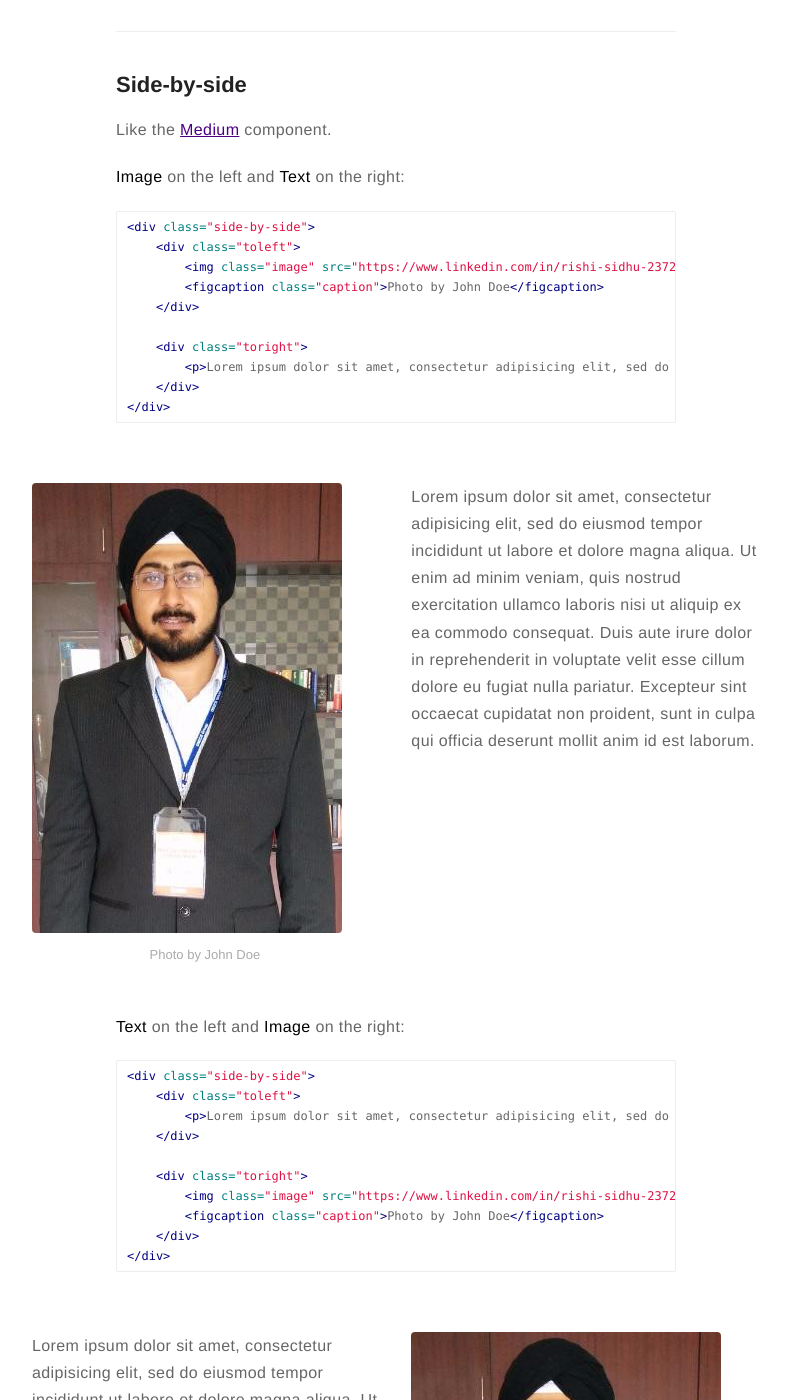
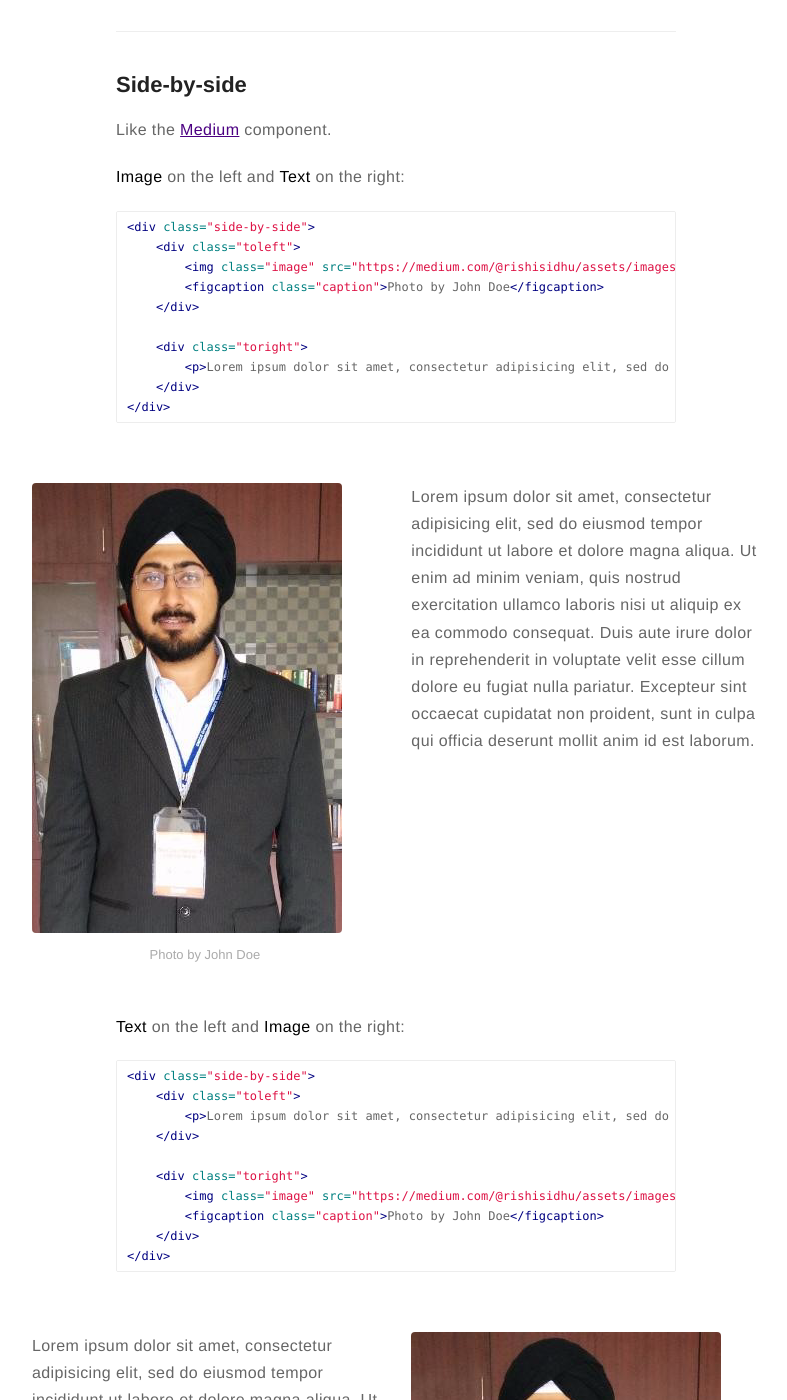
Before and after one commit to rishisidhu/rishisidhu.github.io, a Jekyll site: the page built from _posts/2015-02-24-markdown-extra-components.markdown, in a window 1280 px wide and 1400 px high, scrolled down 1068 px. Shown: the whole window, without its empty margins (244-1031 px from the left). Built offline with Jekyll 4.4.1, drawn with Linux system fonts in a browser that asks for light colours; comment, search, counter and statistics services are not loaded; part of the change alters nothing that is shown.

Commit message:
link change

```diff
--- a/_config.yml
+++ b/_config.yml
@@ -16,7 +16,7 @@ resume: true
 resume-external: true
 resume-url: https://google.com/?q=my+resume
 
-url: https://www.linkedin.com/in/rishi-sidhu-237239a
+url: https://medium.com/@rishisidhu
 # your url: http://USERNAME.github.io
 
 permalink: /:title/
```
